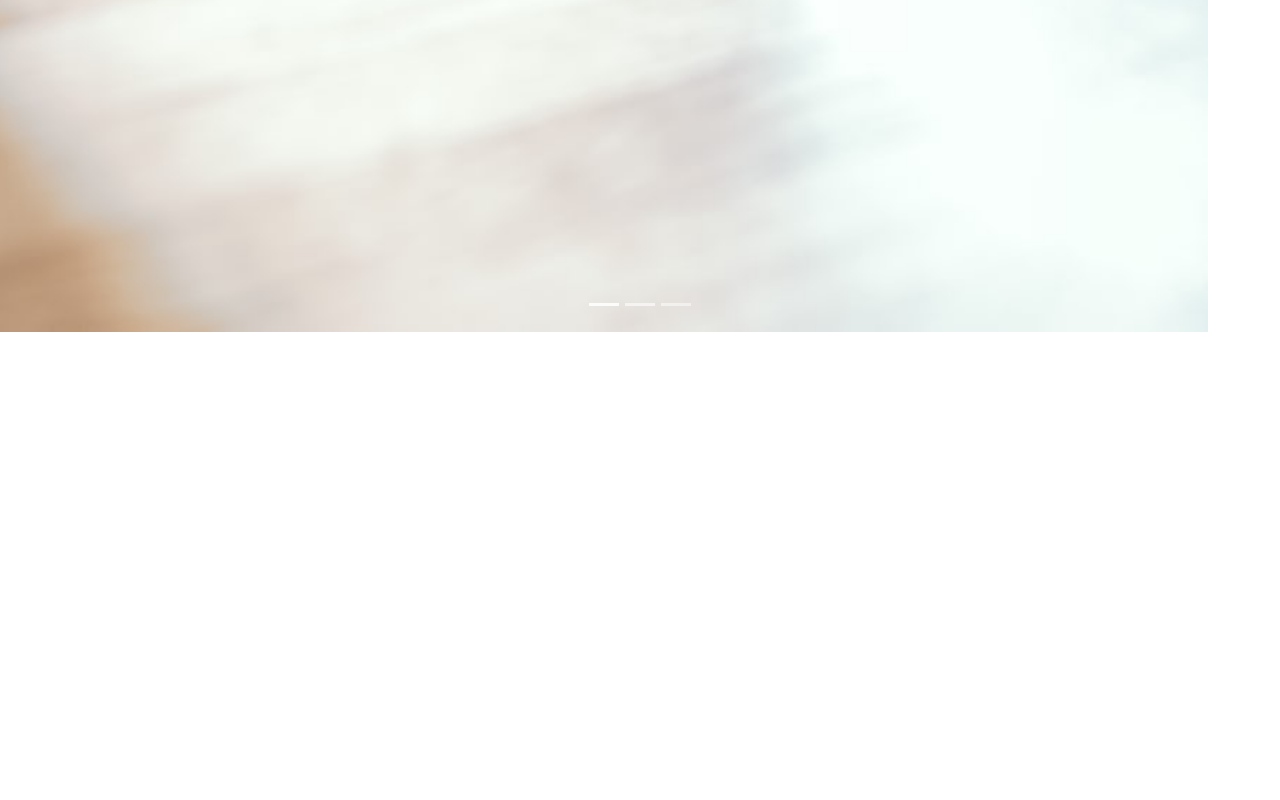
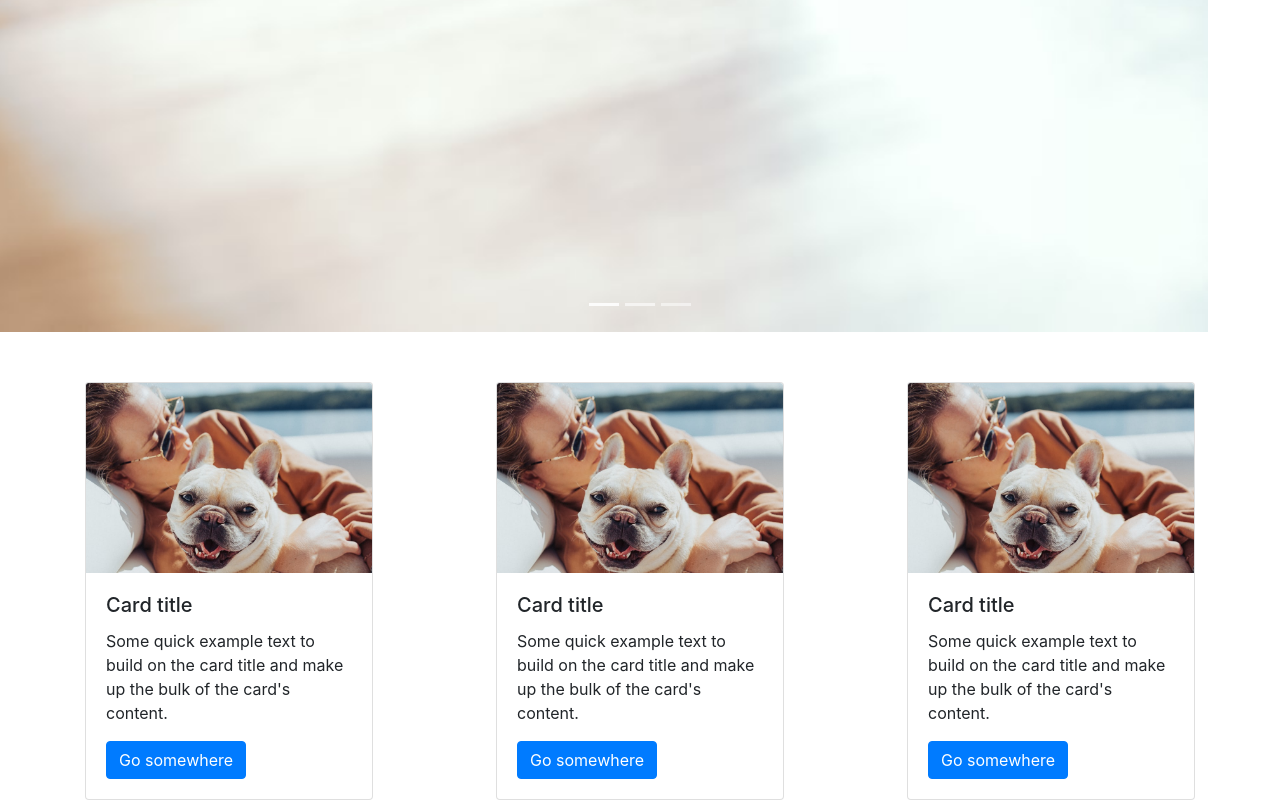
Before and after one commit to big-blackbass/bootstrap, a plain HTML site: page index.html in a window 1280 px wide. Shown: the part 1643-2443 px from the top of the page. Before the commit the page ends 1975 px from the top, so only its background shows below. Drawn offline with nearby package versions, Linux system fonts and the light colour scheme.

Commit message:
implement cards

```diff
--- a/index.html
+++ b/index.html
@@ -60,6 +60,34 @@
       <span class="sr-only">Next</span>
     </a>
   </div>
+
+  <!-- カード -->
+  <div class="container">
+    <div class="card" style="width: 18rem;">
+      <img src="./img/photo-1602165979728-fbb97f97db30.jpeg" class="card-img-top" alt="...">
+      <div class="card-body">
+        <h5 class="card-title">Card title</h5>
+        <p class="card-text">Some quick example text to build on the card title and make up the bulk of the card's content.</p>
+        <a href="#" class="btn btn-primary">Go somewhere</a>
+      </div>
+    </div>
+    <div class="card" style="width: 18rem;">
+      <img src="./img/photo-1602165979728-fbb97f97db30.jpeg" class="card-img-top" alt="...">
+      <div class="card-body">
+        <h5 class="card-title">Card title</h5>
+        <p class="card-text">Some quick example text to build on the card title and make up the bulk of the card's content.</p>
+        <a href="#" class="btn btn-primary">Go somewhere</a>
+      </div>
+    </div>
+    <div class="card" style="width: 18rem;">
+      <img src="./img/photo-1602165979728-fbb97f97db30.jpeg" class="card-img-top" alt="...">
+      <div class="card-body">
+        <h5 class="card-title">Card title</h5>
+        <p class="card-text">Some quick example text to build on the card title and make up the bulk of the card's content.</p>
+        <a href="#" class="btn btn-primary">Go somewhere</a>
+      </div>
+  </div>
+</div>
   <!-- bodyの一番最後にJAVAscript -->
   <script src="https://code.jquery.com/jquery-3.5.1.slim.min.js" integrity="sha384-DfXdz2htPH0lsSSs5nCTpuj/zy4C+OGpamoFVy38MVBnE+IbbVYUew+OrCXaRkfj" crossorigin="anonymous"></script>
   <script src="https://cdn.jsdelivr.net/npm/popper.js@1.16.1/dist/umd/popper.min.js" integrity="sha384-9/reFTGAW83EW2RDu2S0VKaIzap3H66lZH81PoYlFhbGU+6BZp6G7niu735Sk7lN" crossorigin="anonymous"></script>
--- a/style.css
+++ b/style.css
@@ -1,4 +1,7 @@
 
-h1{
-  color: red;
+
+.container{
+  display: flex;
+  justify-content: space-between;
+  margin-top: 50px;
 }
```
